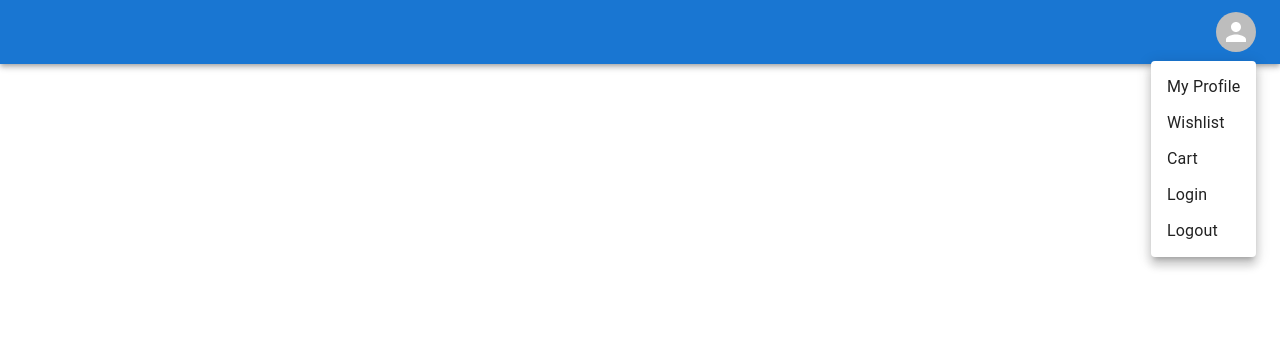
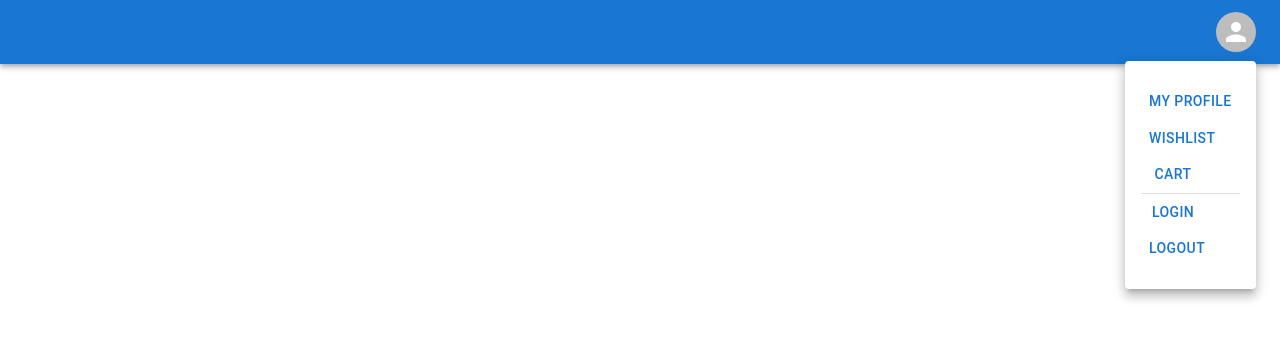
Before and after one commit to anjimaSadasivan/Ecommerce-Application, a React (Create React App) app in the folder ecomapp/: page / in a window 1280 px wide. Both pictures are taken after a click on the button "Open settings". Shown: the top 340 px of the page. Built offline with nearby package versions, Linux system fonts and the light colour scheme.

Commit message:
23122022_Second Commit

```diff
--- a/ecomapp/src/components/ResponsiveAppBar.tsx
+++ b/ecomapp/src/components/ResponsiveAppBar.tsx
@@ -9,14 +9,18 @@ import Container from '@mui/material/Container';
 import Avatar from '@mui/material/Avatar';
 import Tooltip from '@mui/material/Tooltip';
 import MenuItem from '@mui/material/MenuItem';
+import { Button, Divider, MenuList } from '@mui/material';
+import {blueGrey} from '@mui/material/colors'
 
 
 
-const settings = ['My Profile', 'Wishlist', 'Cart', 'Login', 'Logout'];
+// const settings = ['My Profile', 'Wishlist', 'Cart',  'Logout'];
 
 const  ResponsiveAppBar = ()=> {
   const [anchorElUser, setAnchorElUser] = React.useState<null | HTMLElement>(null);
 
+
+  //Icon DropDown
   const handleOpenUserMenu = (event: React.MouseEvent<HTMLElement>) => {
     setAnchorElUser(event.currentTarget);
   };
@@ -25,12 +29,22 @@ const  ResponsiveAppBar = ()=> {
     setAnchorElUser(null);
   };
 
+  //Login Button
+
+
+
+
   return (
+
+
     <AppBar position="static">
       <Container maxWidth="xl">
         <Toolbar disableGutters>
 
-          <Box sx={{ flexGrow: 1, display: { xs: 'none', md: 'flex' } }}></Box>
+
+          <Box sx={{ flexGrow: 1, display: { xs: '', md: 'flex' } , }}>
+
+          </Box>
           <Box sx={{ flexGrow: 0 }}>
             <Tooltip title="Open settings">
               <IconButton onClick={handleOpenUserMenu} sx={{ p: 0 }}>
@@ -53,11 +67,18 @@ const  ResponsiveAppBar = ()=> {
               open={Boolean(anchorElUser)}
               onClose={handleCloseUserMenu}
             >
-              {settings.map((setting) => (
-                <MenuItem key={setting} onClick={handleCloseUserMenu}>
-                  <Typography textAlign="center">{setting}</Typography>
+
+                <MenuItem onClick={handleCloseUserMenu}>
+                  <MenuList>
+                  <Typography><Button>My Profile</Button></Typography>
+                  <Typography><Button>Wishlist</Button></Typography>
+                  <Typography><Button>Cart</Button><Divider /></Typography>
+                  <Typography><Button>Login</Button></Typography>
+                <Typography><Button>Logout</Button></Typography>
+                </MenuList>
                 </MenuItem>
-              ))}
+
+
             </Menu>
           </Box>
         </Toolbar>
```
